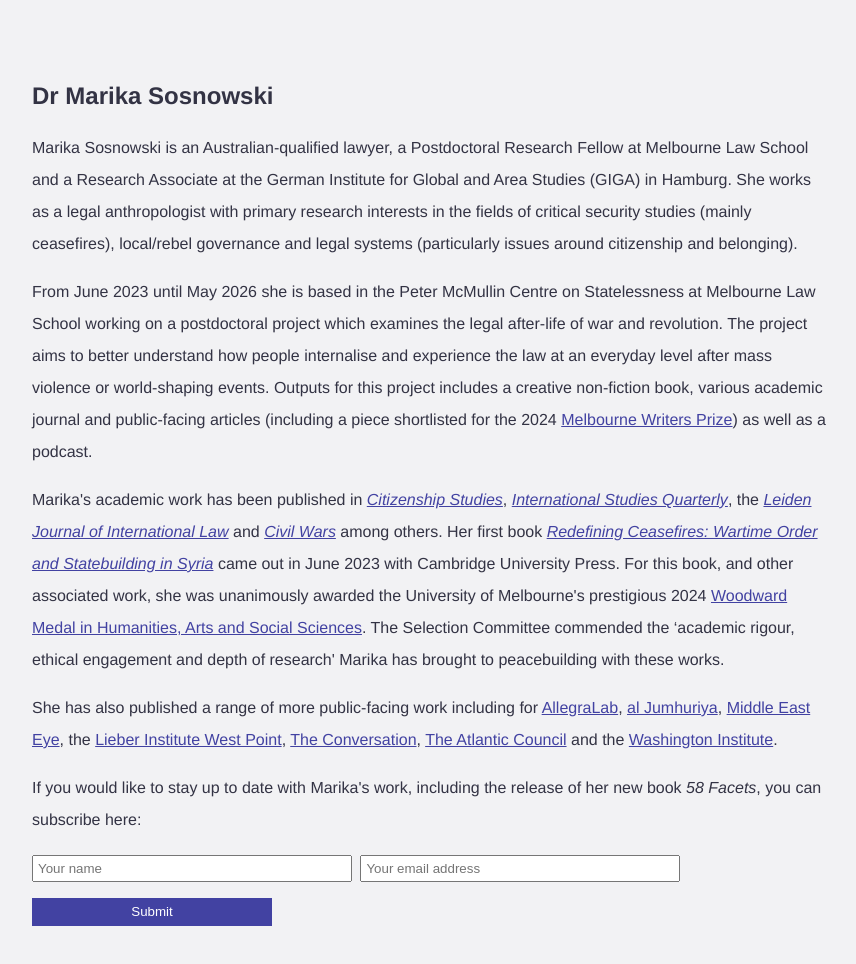
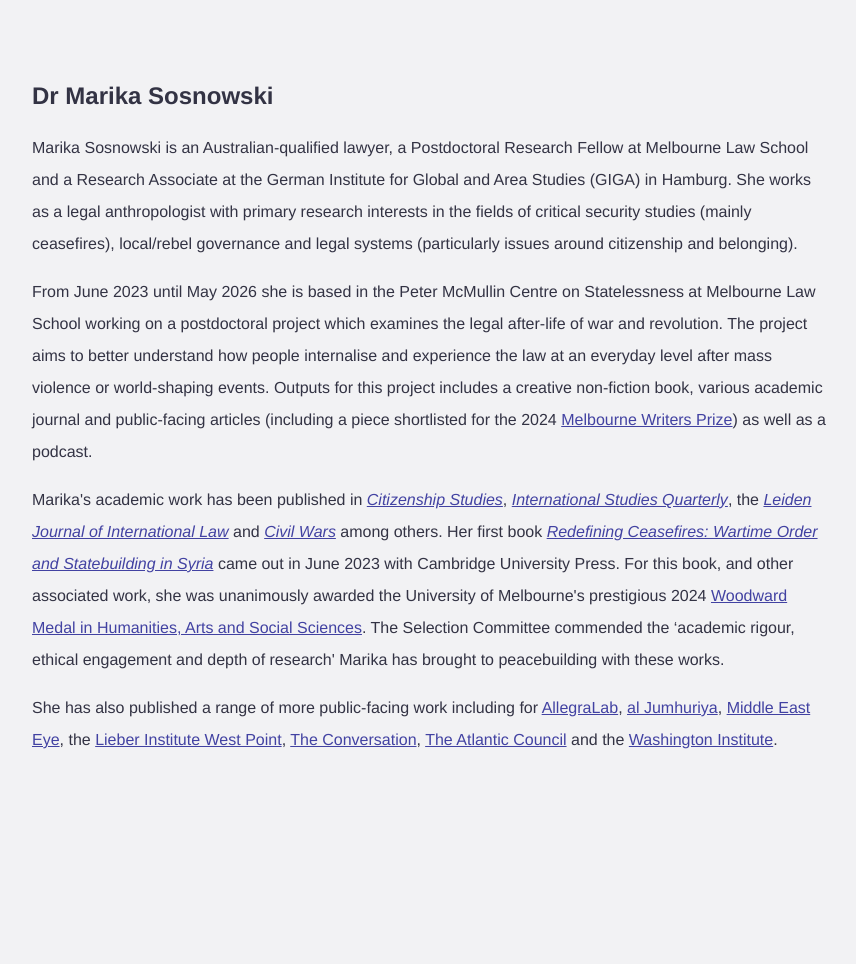
Before and after one commit to mbudm/marikasosnowski.com, a website: page public/index.html in a window 1280 px wide. Shown: the whole page, without its empty margins (208-1064 px from the left). After the commit the page ends 832 px from the top, so only its background shows below. Drawn offline with Linux system fonts and the light colour scheme.

Commit message:
Renove contact form

```diff
--- a/public/index.html
+++ b/public/index.html
@@ -58,20 +58,7 @@
         href="https://www.washingtoninstitute.org/policy-analysis/exploring-russias-humanitarian-intervention-syria">Washington
         Institute</a>.
     </p>
-    <p>
-      If you would like to stay up to date with Marika&apos;s work, including the release of her new book <em>58 Facets</em>, you
-      can subscribe here: <br />
 
-    <form action="https://api.staticforms.xyz/submit" method="post">
-      <input type="hidden" name="accessKey" value="ddd5bd91-f4e6-4a0a-9f49-a2cf765f8d7e"> <!-- Required -->
-      <input type="text" name="name" placeholder="Your name"> <!-- Optional -->
-      <input type="text" name="email" placeholder="Your email address"> <!-- Optional -->
-      <input type="hidden" name="redirectTo" value="https://marikasosnowski.com/thanks.html"> <!-- Optional -->
-      <input type="text" name="honeypot" style="display: none;">
-      <input type="submit" value="Submit" />
-    </form>
-
-  </p>
   </article>
 </body>
 
```
